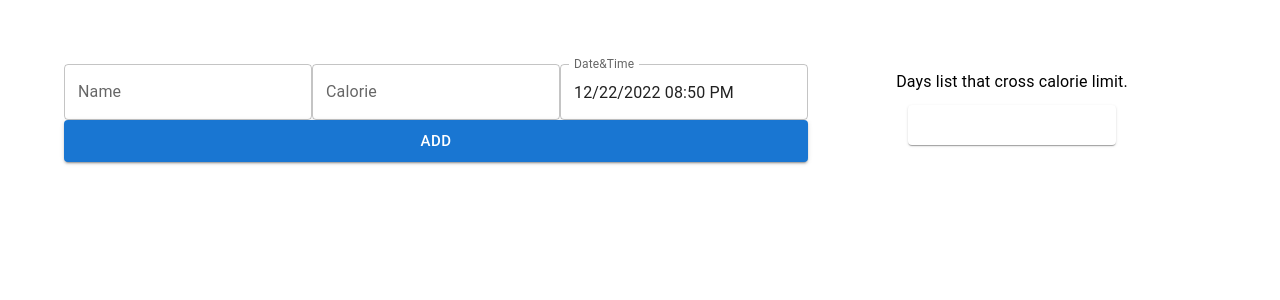
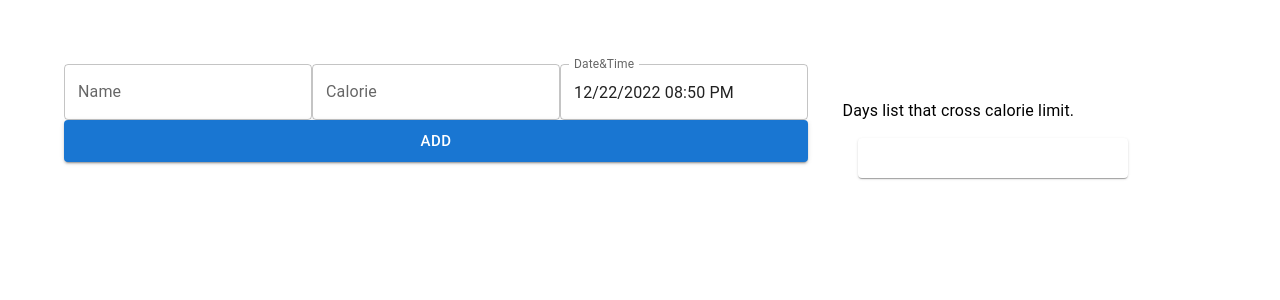
Before and after one commit to tanvirtareq/Calorie, a React (Create React App) app: page / in a window 1280 px wide. Shown: the top 300 px of the page. Built offline with nearby package versions, Linux system fonts and the light colour scheme.

Commit message:
days crossing limit add

```diff
--- a/src/App.css
+++ b/src/App.css
@@ -32,6 +32,7 @@
   from {
     transform: rotate(0deg);
   }
+
   to {
     transform: rotate(360deg);
   }
--- a/src/App.tsx
+++ b/src/App.tsx
@@ -2,7 +2,7 @@ import React from "react";
 import Home from "./home";
 
 const App = () => {
-  return <Home/>
-}
+  return <Home />;
+};
 
 export default App;
--- a/src/day-list.tsx
+++ b/src/day-list.tsx
@@ -3,20 +3,22 @@ import Card from "@mui/material/Card";
 import CardContent from "@mui/material/CardContent";
 import Day from "./day";
 
-export interface dayListPropsInterface{
-    daysCrossingLimit:Map<string, number>
+export interface dayListPropsInterface {
+  daysCrossingLimit: Map<string, number>;
 }
 
-const DayList=({daysCrossingLimit}:dayListPropsInterface)=>{
-    return (
-        <Card sx={{ minWidth: 10, maxHeight: 300, overflow: 'auto', margin: '5%' }}>
+const DayList = ({ daysCrossingLimit }: dayListPropsInterface) => {
+  return (
+    <Card
+      sx={{ minWidth: 200, maxHeight: 400, overflow: "auto", margin: "5%" }}
+    >
       <CardContent>
         {[...daysCrossingLimit].map(([day, calorie]) => (
-          <Day calorie={calorie} day={day} key={day}/>
+          <Day calorie={calorie} day={day} key={day} />
         ))}
       </CardContent>
     </Card>
-    );
-}
+  );
+};
 
 export default DayList;
--- a/src/day.tsx
+++ b/src/day.tsx
@@ -3,14 +3,14 @@ import Card from "@mui/material/Card";
 import CardContent from "@mui/material/CardContent";
 import Typography from "@mui/material/Typography";
 
-export interface dayPropsInterface{
-    calorie:number,
-    day:string
+export interface dayPropsInterface {
+  calorie: number;
+  day: string;
 }
 
-const Day=({calorie, day}:dayPropsInterface)=>{
-    return (
-        <Card sx={{ minWidth: 100, maxHeight: 300, overflow: 'auto' }}>
+const Day = ({ calorie, day }: dayPropsInterface) => {
+  return (
+    <Card sx={{ minWidth: 150, maxHeight: 300, overflow: "auto" }}>
       <CardContent>
         <Typography>Date: {day}</Typography>
         <Typography>
@@ -18,7 +18,7 @@ const Day=({calorie, day}:dayPropsInterface)=>{
         </Typography>
       </CardContent>
     </Card>
-    );
-}
+  );
+};
 
 export default Day;
--- a/src/days-list-card.tsx
+++ b/src/days-list-card.tsx
@@ -3,15 +3,17 @@ import React from "react";
 import Box from "@mui/material/Box";
 import DayList from "./day-list";
 
-export interface daysListCardPropsInterface{
-  daysCrossingLimit:Map<string, number>
+export interface daysListCardPropsInterface {
+  daysCrossingLimit: Map<string, number>;
 }
 
-const DaysListCard = ({daysCrossingLimit}:daysListCardPropsInterface) => {
+const DaysListCard = ({ daysCrossingLimit }: daysListCardPropsInterface) => {
   return (
-    <Box sx={{ margin: 'auto' }}>
-        <Typography>Days list that cross calorie limit.</Typography>
-        <DayList daysCrossingLimit={daysCrossingLimit}/>
+    <Box sx={{ margin: "3%", minWidth: 300 }}>
+      <Typography sx={{ align: "centre" }}>
+        Days list that cross calorie limit.
+      </Typography>
+      <DayList daysCrossingLimit={daysCrossingLimit} />
     </Box>
   );
 };
--- a/src/food-entry-form.tsx
+++ b/src/food-entry-form.tsx
@@ -2,7 +2,7 @@ import React, { useState } from "react";
 import TextField from "@mui/material/TextField";
 import Button from "@mui/material/Button";
 import { DateTimePicker } from "@mui/x-date-pickers/DateTimePicker";
-import dayjs, { Dayjs } from "dayjs";
+import dayjs from "dayjs";
 import { LocalizationProvider } from "@mui/x-date-pickers/LocalizationProvider";
 import { AdapterDayjs } from "@mui/x-date-pickers/AdapterDayjs";
 
@@ -40,7 +40,9 @@ const FoodEntryForm = ({
             ...prevTotalCalorie,
             [
               newFoodEntry.datentime.format("YYYY-MM-DD"),
-              prevTotalCalorie.get(newFoodEntry.datentime.format("YYYY-MM-DD")) + newFoodEntry.calorie,
+              prevTotalCalorie.get(
+                newFoodEntry.datentime.format("YYYY-MM-DD")
+              ) + newFoodEntry.calorie,
             ],
           ]);
         } else {
--- a/src/food-list-card.tsx
+++ b/src/food-list-card.tsx
@@ -3,18 +3,21 @@ import React from "react";
 import Card from "@mui/material/Card";
 import CardContent from "@mui/material/CardContent";
 import Food from "./food";
+import { foodEntryInterface } from "./food-entry";
 
-const FoodListCard = ({foodList}) => {
+export interface foodListCardPropsInterface{
+  foodList: foodEntryInterface[]
+}
+
+const FoodListCard = ({ foodList }:foodListCardPropsInterface) => {
   return (
-    <Card
-        sx={{ minWidth: 10, maxHeight: 300, overflow: "auto", margin: "5%" }}
-      >
-        <CardContent>
-          {foodList.map((food) => (
-            <Food data={food} />
-          ))}
-        </CardContent>
-      </Card>
+    <Card sx={{ minWidth: 10, maxHeight: 300, overflow: "auto", margin: "5%" }}>
+      <CardContent>
+        {foodList.map((food, index) => (
+          <Food data={food} key={index}/>
+        ))}
+      </CardContent>
+    </Card>
   );
 };
 
--- a/src/home.tsx
+++ b/src/home.tsx
@@ -2,11 +2,6 @@ import React, { useState, useEffect } from "react";
 import FoodEntry from "./food-entry";
 import Box from "@mui/material/Box";
 import DaysListCard from "./days-list-card";
-import dayjs, { Dayjs } from "dayjs";
-
-// export interface totalCalorieInterface{
-//     [Dayjs]:Number
-// }
 
 const Home = () => {
   let calorieLimitPerDay = 2.1;
@@ -18,7 +13,6 @@ const Home = () => {
 
   useEffect(() => {
     if (totalCalorie) {
-      console.log(totalCalorie);
       setDaysCrossingLimit(
         new Map<string, number>(
           [...totalCalorie].filter((it) => it[1] > calorieLimitPerDay)
@@ -28,9 +22,9 @@ const Home = () => {
   }, [totalCalorie, calorieLimitPerDay]);
 
   return (
-    <Box sx={{ margin: "auto", display: "flex", padding: "5%" }}>
+    <Box sx={{ display: "flex", padding: "5%" }}>
       <FoodEntry setTotalCalorie={setTotalCalorie} />
-      <DaysListCard daysCrossingLimit={daysCrossingLimit}/>
+      <DaysListCard daysCrossingLimit={daysCrossingLimit} />
     </Box>
   );
 };
--- a/src/index.tsx
+++ b/src/index.tsx
@@ -4,7 +4,9 @@ import "./index.css";
 import App from "./App";
 import reportWebVitals from "./reportWebVitals";
 
-const root = ReactDOM.createRoot(document.getElementById("root") as HTMLElement);
+const root = ReactDOM.createRoot(
+  document.getElementById("root") as HTMLElement
+);
 root.render(
   <React.StrictMode>
     <App />
```
Also changed, not shown: src/food-entry.tsx (+13 -11 lines), src/food.tsx (indentation only), 1 other file (tests, documents, lock files or other folders).
